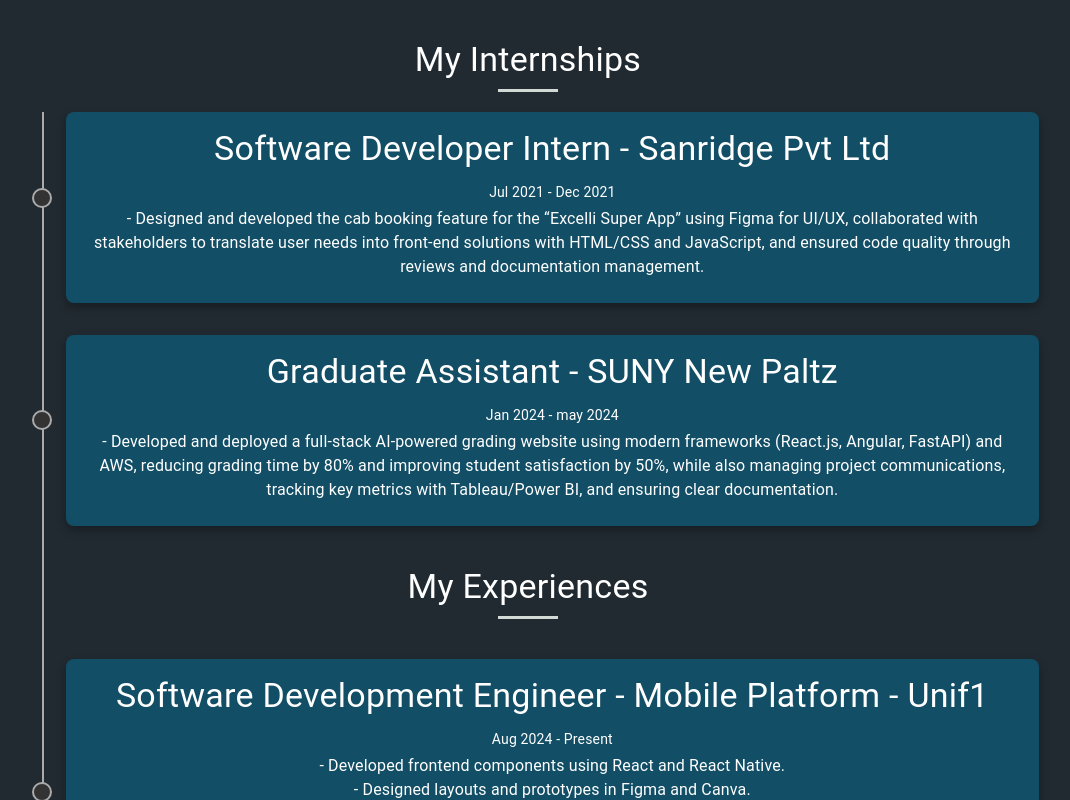
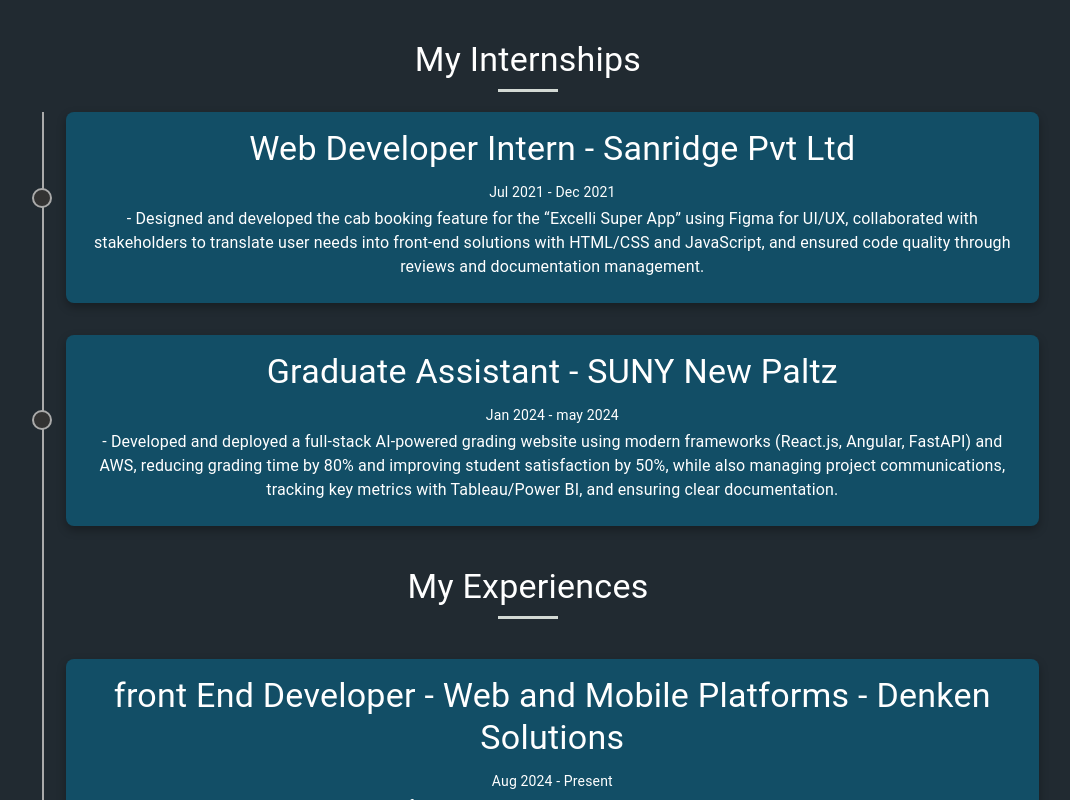
Before and after one commit to HitheshMedavarapu/Personal_Portfolio, a React (Create React App) app: page / in a window 1280 px wide. Shown: the part 1340-2140 px from the top of the page, without its empty margins (112-1182 px from the left). Built offline with nearby package versions, Linux system fonts and the light colour scheme.

Commit message:
Update ExperienceComponent.js

```diff
--- a/src/components/ExperienceComponent.js
+++ b/src/components/ExperienceComponent.js
@@ -3,7 +3,7 @@
 
 const experienceData = [
 	{
-		role: "Software Developer Intern",
+		role: "Web Developer Intern",
 		company: "Sanridge Pvt Ltd",
 		duration: "Jul 2021 - Dec 2021",
 		achievements: [
@@ -24,8 +24,8 @@
 	},
 	{
 		type: "experience",
-		role: "Software Development Engineer - Mobile Platform",
-		company: "Unif1",
+		role: "front End Developer - Web and Mobile Platforms",
+		company: "Denken Solutions",
 		duration: "Aug 2024 - Present",
 		achievements: [
 			"Developed frontend components using React and React Native.",
```
